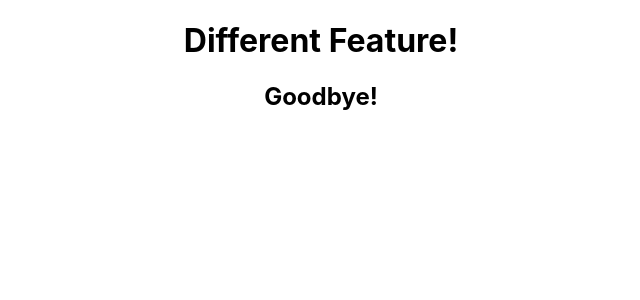
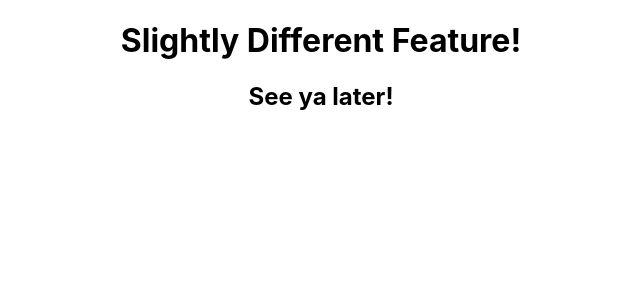
Before and after one commit to Callum-Worrall/git-merge-review, a React (Create React App) app: page / in a window 1280 px wide. Shown: the top 300 px of the page, without its empty margins (319-959 px from the left). Built offline with nearby package versions, Linux system fonts and the light colour scheme.

Commit message:
NewFeature Update

```diff
--- a/src/App.js
+++ b/src/App.js
@@ -4,8 +4,8 @@ import './App.css';
 function App() {
   return (
     <div className="App">
-      <h1>Different Feature!</h1>
-      <h2>Goodbye!</h2>
+      <h1>Slightly Different Feature!</h1>
+      <h2>See ya later!</h2>
     </div>
   );
 }
```
